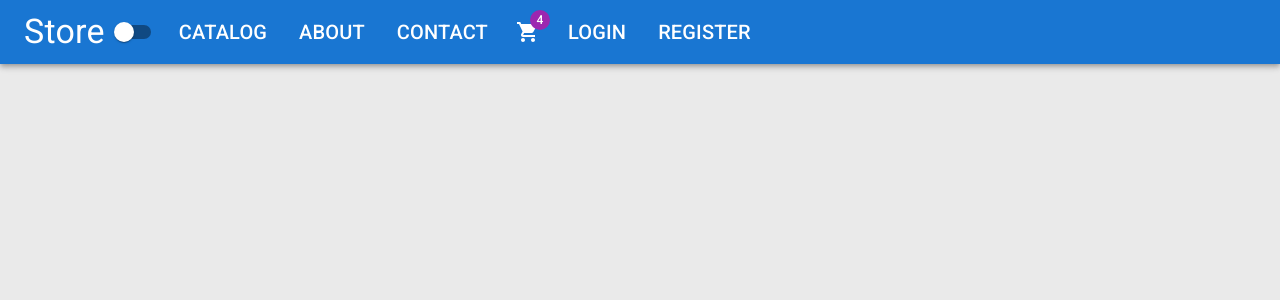
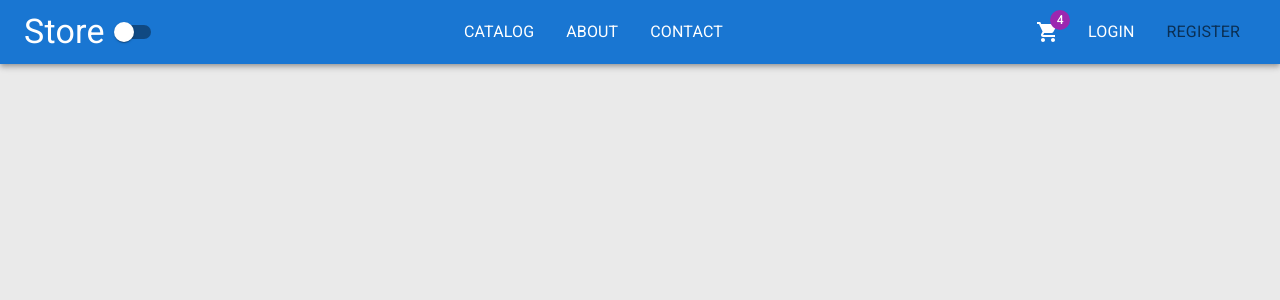
Before and after one commit to reguiegyounes/EcommerceStoreReact, a React (Create React App) app in the folder client/: page /register in a window 1280 px wide. Shown: the top 300 px of the page. Built offline with nearby package versions, Linux system fonts and the light colour scheme.

Commit message:
Styling navBar

```diff
--- a/client/src/app/layout/Header.tsx
+++ b/client/src/app/layout/Header.tsx
@@ -1,5 +1,5 @@
 import { ShoppingCart } from "@mui/icons-material";
-import { AppBar, Badge, IconButton, List, ListItem, Switch, Toolbar, Typography } from "@mui/material";
+import { AppBar, Badge, Box, IconButton, List, ListItem, Switch, Toolbar, Typography } from "@mui/material";
 import { title } from "process";
 import { NavLink } from "react-router-dom";
 
@@ -19,31 +19,47 @@
     {title: "register",path: "/register"}
 ]
 
-
+const navStyle={
+    color: 'inherit',
+    textDecoration:'none',
+    Typography: 'h6',
+    '&:hover':{
+        color: 'grey.500'
+    },
+    '&.active':{
+        color: 'text.secondary'
+    }
+}
 export default function Header({darkMode,handleThemeChange}:Props){
     return (
 
         <AppBar position="static" sx={{mb:4}}>
-            <Toolbar>
+            <Toolbar sx={{display:'flex',justifyContent:'space-between',alignItems:'center'}}>
+
+                <Box display='flex' alignItems='center'>
                     <Typography variant="h4"
                         component={NavLink}
                         to='/'
-                    sx={{color:'inherit',textDecoration:'none'}}>
+                        sx={navStyle}>
                         Store
                     </Typography>
                     <Switch checked={darkMode} onChange={handleThemeChange}/>
+                </Box>
+
                 <List sx={{display:'flex'}}>
                     {midLinks.map(({title,path})=>(
                         <ListItem
                             component={NavLink}
                             to={path}
                             key={path}
-                            sx={{color:'inherit',typography:'h6'}}
+                            sx={navStyle}
                         >
                             {title.toUpperCase()}
                         </ListItem>
                     ))}
                 </List>
+
+                <Box display='flex' alignItems='center'>
                     <IconButton color="inherit" size='large'>
                         <Badge badgeContent={4} color='secondary'>
                             <ShoppingCart/>
@@ -55,12 +71,14 @@
                                 component={NavLink}
                                 to={path}
                                 key={path}
-                            sx={{color:'inherit',typography:'h6'}}
+                                sx={navStyle}
                             >
                                 {title.toUpperCase()}
                             </ListItem>
                         ))}
                     </List>
+                </Box>
+
             </Toolbar>
         </AppBar>
 
```
Lines whose indentation alone changed are shown as unchanged.
